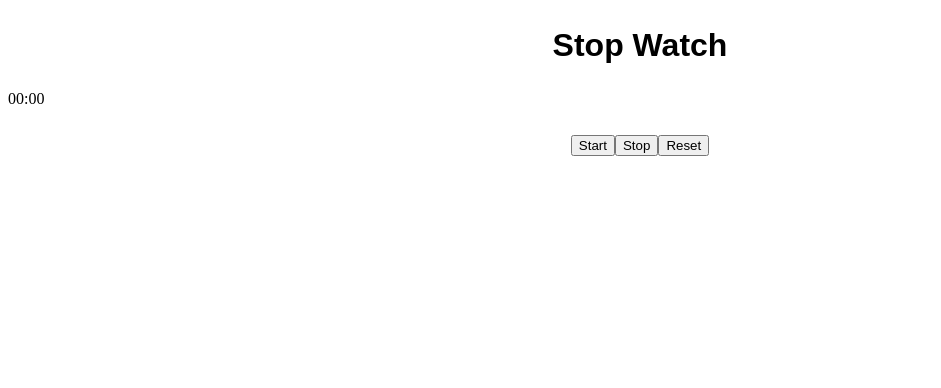
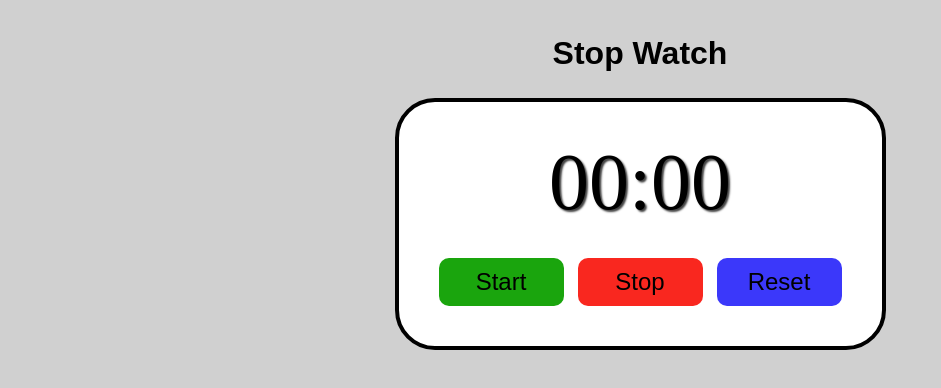
Before and after one commit to andymartinez1/JavaScript-Projects, a plain HTML site: page Stop Watch/main.html in a window 1280 px wide. Shown: the whole page, without its empty margins (0-941 px from the left). Drawn offline with Linux system fonts and the light colour scheme.

Commit message:
Update style.css
Improved styling.

```diff
--- a/Stop Watch/style.css
+++ b/Stop Watch/style.css
@@ -1,7 +1,64 @@
+body {
+  display: flex;
+  flex-direction: column;
+  align-items: center;
+  background-color: hsla(0, 0%, 79%, 0.863);
+}
+
 h1 {
   text-align: center;
-  font-size: 3rem;
+  font-size: 4rem;
   font-family: Arial, Helvetica, sans-serif;
+  color: black;
+}
+
+#container {
+  display: flex;
+  flex-direction: column;
+  align-items: center;
+  padding: 35px;
+  border: 4px solid;
+  border-radius: 40px;
+  background-color: white;
+}
+
+#time {
+  font-size: 5rem;
+  text-shadow: 2px 2px 2px hsla(0, 0%, 0%, 0.75);
+  margin-bottom: 25px;
+}
+
+#watch-buttons button {
+  font-size: 1.5rem;
+  padding: 10px 20px;
+  margin: 5px;
+  min-width: 125px;
+  border: none;
+  border-radius: 10px;
+}
+
+#start-button {
+  background-color: hsl(115, 85%, 35%);
+}
+
+#start-button:hover {
+  background-color: hsl(115, 85%, 25%);
+}
+
+#stop-button {
+  background-color: hsl(2, 95%, 55%);
+}
+
+#stop-button:hover {
+  background-color: hsl(2, 95%, 40%);
+}
+
+#reset-button {
+  background-color: hsl(241, 95%, 60%);
+}
+
+#reset-button:hover {
+  background-color: hsl(241, 95%, 40%);
 }
 
 h2 {
@@ -10,13 +67,6 @@ h2 {
   font-family: Arial, Helvetica, sans-serif;
 }
 
-#watch-buttons {
-  height: 75px;
-  display: flex;
-  align-items: center;
-  justify-content: center;
-}
-
 button:disabled {
   display: none;
 }
```
